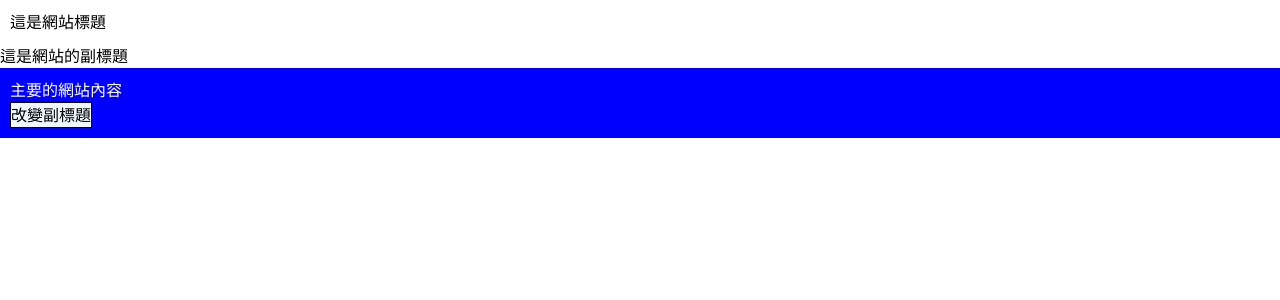
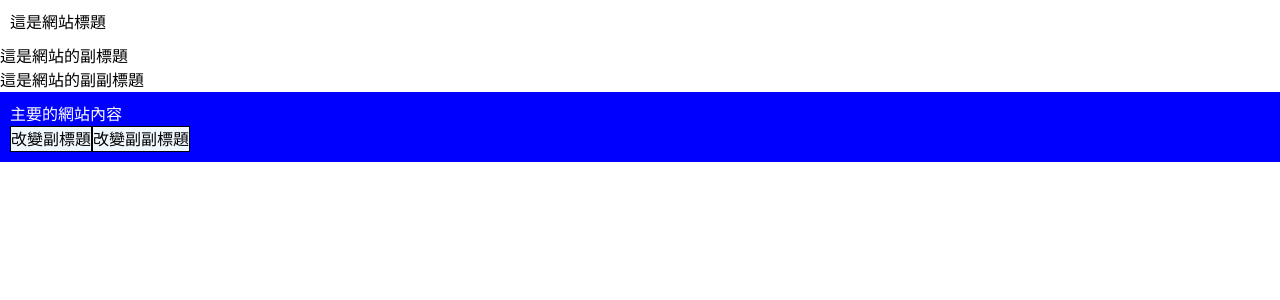
Before and after one commit to kirito489/vue-training, a Vue app: page / in a window 1280 px wide. Shown: the top 300 px of the page. Built offline with nearby package versions, Linux system fonts and the light colour scheme.

Commit message:
Vue 組件結構：自訂事件處理-方法2

```diff
--- a/src/App.vue
+++ b/src/App.vue
@@ -4,18 +4,24 @@
   import { ref } from 'vue';
 
   const subtitle = ref('這是網站的副標題');
+  const subsubtitle = ref('這是網站的副副標題')
   const updataSubtitle = function() {
     subtitle.value = '這是新的副標題';
   };
+  const updataSubSubtitle = function() {
+    subsubtitle.value = '這是新的副副標題'
+  }
 </script>
 
 <template>
   <NavComp title='這是網站標題'></NavComp>
   <div> {{ subtitle }} </div>
+  <div> {{ subsubtitle }} </div>
   <MainComp
     color = 'white'
     bgc = 'blue'
     @update = 'updataSubtitle'
+    @update-1 = 'updataSubSubtitle'
   ></MainComp>
 </template>
 
--- a/src/Main.vue
+++ b/src/Main.vue
@@ -6,13 +6,17 @@
     text.value = '新的網站內容'
   };
   defineProps(['color', 'bgc']);
-  const emit = defineEmits(['update'])
+  const emit = defineEmits(['update', 'update-1'])
+  const updateParentSubSubtitle = function() {
+    emit('update-1');
+  };
 </script>
 
 <template>
   <main :style="{ color, backgroundColor: bgc  }">
     <div @click="change"> {{ text }} </div>
     <button @click="$emit('update')">改變副標題</button>
+    <button @click="updateParentSubSubtitle">改變副副標題</button>
   </main>
 </template>
 
```
